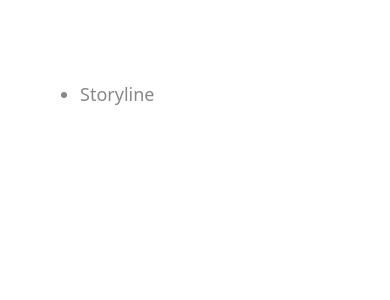
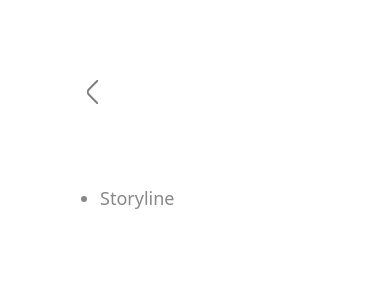
Before and after one commit to popescuanamaria/popescuanamaria.github.io, a Next.js app: page /sandbox in a window 390 px wide. Shown: the top 300 px of the page. Built offline with nearby package versions, Linux system fonts and the light colour scheme.

Commit message:
Added back button.

```diff
--- a/app/sandbox/page.tsx
+++ b/app/sandbox/page.tsx
@@ -1,11 +1,18 @@
 "use client";
 
 import Link from "next/link";
+import { BackArrow } from "@/components/Icons";
 
 export default function ProjectsMenu() {
   return (
     <div className="flex justify-center w-full">
-      <div className="flex flex-col items-start w-full pt-20 pl-20">
+      <div className="flex flex-col items-start w-full pt-20 pl-20 gap-y-20">
+        <div className="opacity-50">
+          <Link href="/about">
+            <BackArrow />
+          </Link>
+        </div>
+        <div className="pl-5">
           <ul className="list-disc">
             <li>
               <Link href="sandbox/storyline">Storyline</Link>
@@ -13,5 +20,6 @@ export default function ProjectsMenu() {
           </ul>
         </div>
       </div>
+    </div>
   );
 }
--- a/app/sandbox/storyline/page.tsx
+++ b/app/sandbox/storyline/page.tsx
@@ -23,7 +23,10 @@ function Storyline() {
     speed: -40,
   });
   const planet = useParallax({
-    speed: 20,
+    easing: "easeInQuad",
+    scale: [0, 1],
+    translateX: [0, 260],
+    translateY: [0, -300],
   });
   const planet_scale = useParallax({
     scale: [0, 1, "easeInQuad"],
@@ -73,6 +76,7 @@ function Storyline() {
   });
 
   return (
+    <div className="w-full h-full">
       <div
         ref={target}
         style={{
@@ -81,7 +85,7 @@ function Storyline() {
           backgroundPosition: "center",
           width: "5500px",
         }}
-      className="h-screen"
+        className="hidden lg:flex lg:h-screen"
       >
         <div
           ref={floating_person.ref as React.RefObject<HTMLDivElement>}
@@ -96,7 +100,7 @@ function Storyline() {
         </div>
         <div
           ref={planet.ref as React.RefObject<HTMLDivElement>}
-        className="absolute bottom-[35%] left-[80%]"
+          className="absolute bottom-[20%] left-[75%]"
         >
           <Image
             src="/storyline/planet.png"
@@ -216,5 +220,6 @@ function Storyline() {
           />
         </div>
       </div>
+    </div>
   );
 }
--- a/components/Icons.tsx
+++ b/components/Icons.tsx
@@ -38,3 +38,17 @@ export function LinkedInIcon() {
     </svg>
   );
 }
+
+export function BackArrow() {
+  return (
+    <svg
+      xmlns="http://www.w3.org/2000/svg"
+      id="Outline"
+      viewBox="0 0 24 24"
+      width="24"
+      height="24"
+    >
+      <path d="M17.17,24a1,1,0,0,1-.71-.29L8.29,15.54a5,5,0,0,1,0-7.08L16.46.29a1,1,0,1,1,1.42,1.42L9.71,9.88a3,3,0,0,0,0,4.24l8.17,8.17a1,1,0,0,1,0,1.42A1,1,0,0,1,17.17,24Z" />
+    </svg>
+  );
+}
```
Lines whose indentation alone changed are shown as unchanged.
